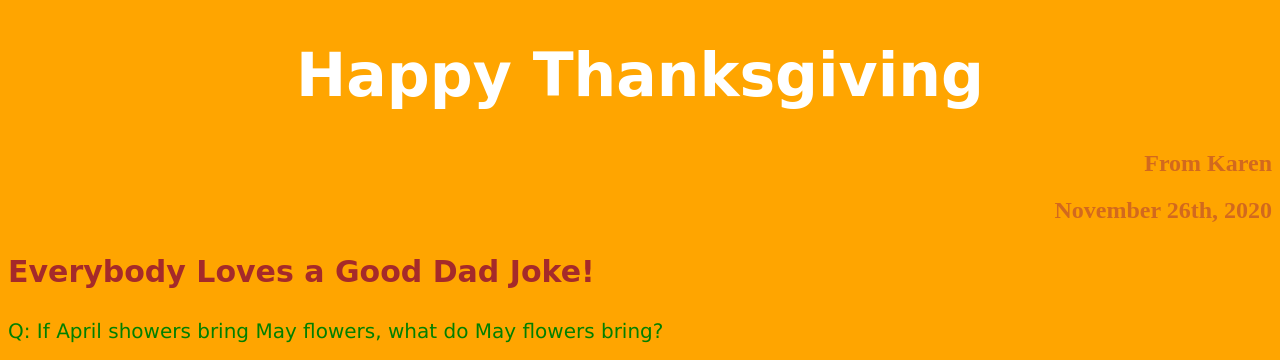
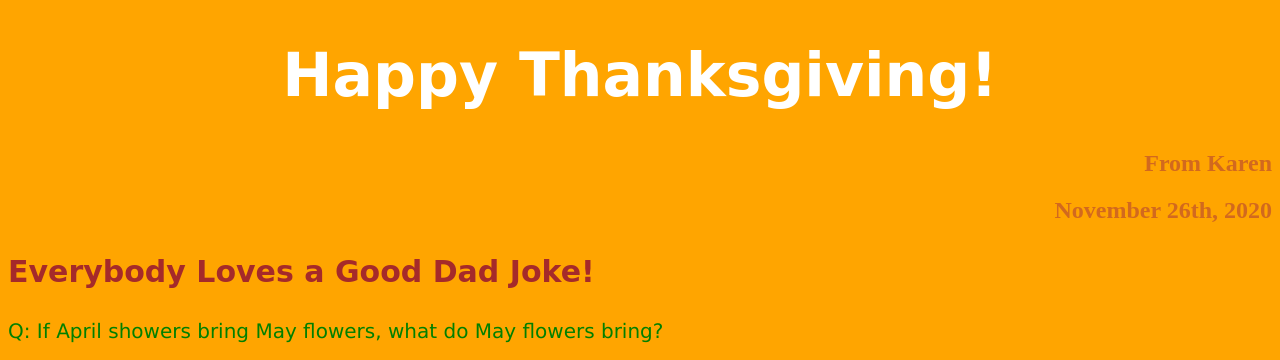
Before and after one commit to Kmonaco87/Holiday-Traditions_Group, a plain HTML site: page index.html in a window 1280 px wide. Shown: the top 360 px of the page. Drawn offline with Linux system fonts and the light colour scheme.

Commit message:
added an exclamation point.

```diff
--- a/index.html
+++ b/index.html
@@ -7,7 +7,7 @@
     <link href="style.css" rel="stylesheet" type="text/css" />
   </head>
   <body>
-    <h1>Happy Thanksgiving<h1>
+    <h1>Happy Thanksgiving!<h1>
       <h2>From Karen</h2>
       <h2>November 26th, 2020</h3>
       <h3>Everybody Loves a Good Dad Joke!</h3>
```
